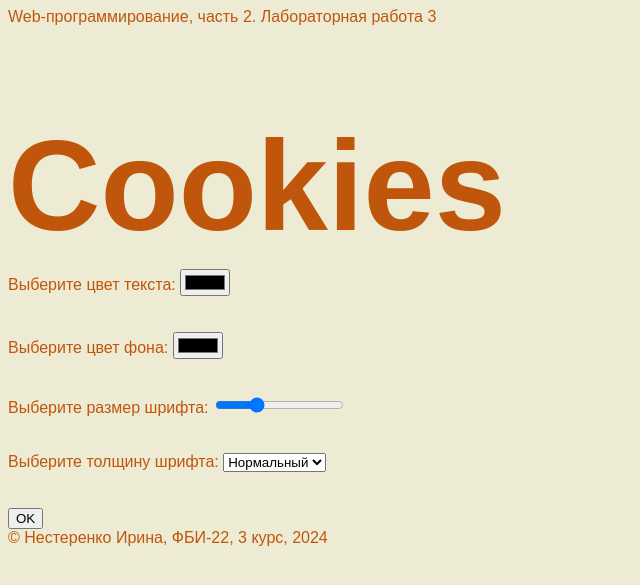
After one commit to nstrnkrn/web-programming-labs-2, a Flask app: page /lab3/settings in a window 1280 px wide. The commit adds this page. Shown: the top 585 px of the page, without its empty margins (0-640 px from the left). Run offline with Flask 3, Linux system fonts and the light colour scheme.

Commit message:
Настройки отображения

```diff
--- a/lab3.py
+++ b/lab3.py
@@ -68,3 +68,24 @@ def pay():
 @lab3.route('/lab3/success')
 def success():
     return render_template('lab3/success.html')
+
+
+@lab3.route('/lab3/settings')
+def settings():
+        color = request.args.get('color')
+        background_color = request.args.get('background_color')
+        font_size = request.args.get('font_size')
+        font_weight = request.args.get('font_weight')
+        resp = make_response(render_template('/lab3/settings.html', color = color,
+                                              background_color=background_color,
+                                              font_size=font_size,
+                                              font_weight=font_weight))
+        if color:
+            resp.set_cookie('color', color,)
+        if background_color:
+            resp.set_cookie('background_color', background_color)
+        if font_size:
+            resp.set_cookie('font_size', font_size)
+        if font_weight:
+            resp.set_cookie('font_weight', font_weight)
+        return resp
--- a/templates/base.html
+++ b/templates/base.html
@@ -6,6 +6,26 @@
     <title>Нестеренко Ирина. {% block lab %} {% endblock %}</title>
     <link rel="stylesheet" href="{{url_for('static', filename='main.css')}}">
     <link rel="icon" href="{{ url_for('static', filename='favicon.ico') }}" type="image/x-icon">
+    <style>
+        body{
+            {% if request.cookies.get('color')%}
+            color: {{ request.cookies.get('color') }};
+            {% endif %}
+
+            {% if request.cookies.get('background_color') %}
+            background-color: {{ request.cookies.get('background_color')
+        }};
+        {% endif %}
+
+        {% if request.cookies.get('font_size') %}
+        font-size: {{ request.cookies.get('font_size') }};
+        {% endif %}
+
+        {% if request.cookies.get('font_weight') %}
+        font-weight: {{ request.cookies.get('font_weight') }};
+        {% endif %}
+    }
+    </style>
 </head>
 <body>
     <header>
--- a/templates/lab3/lab3.html
+++ b/templates/lab3/lab3.html
@@ -21,5 +21,9 @@
             <a href="/lab3/order">Заказ напитка</a>
         </li>
 
+        <li>
+            <a href="/lab3/settings">Cookies</a>
+        </li>
+
     </ol>
 {% endblock %}
--- /dev/null
+++ b/templates/lab3/settings.html
@@ -0,0 +1,42 @@
+{% extends "base.html" %}
+
+{% block lab %} Лабораторная работа 3{% endblock %}
+
+{% block main %}
+
+    <h1>Cookies</h1>
+
+    <form>
+        <div>
+            <label class="label" for="color">Выберите цвет текста:</label>
+            <input type="color" id="color" name="color" value="{{ color or ''}}">
+        </div>
+        <br>
+        <br>
+        <div>
+            <label class="label" for="background_color">Выберите цвет фона:</label>
+            <input type="color" id="background_color" name="background_color" value="{{ background_color or '' }}">
+        </div>
+        <br>
+        <br>
+        <div>
+            <label class="label" for="font_size">Выберите размер шрифта:</label>
+            <input type="range" id="font_size" name="font_size" min="10" max="30" value="{{ font_size or '16' }}">
+        </div>
+        <br>
+        <br>
+        <div>
+            <label class="label" for="font_weight">Выберите толщину шрифта:</label>
+            <select id="font_weight" name="font_weight">
+                <option value="normal" {% if font_weight == 'normal' %}selected{% endif %}>Нормальный</option>
+                <option value="bold" {% if font_weight == 'bold' %}selected{% endif %}>Жирный</option>
+            </select>
+        </div>
+        <br>
+        <br>
+
+        <div>
+            <button type="submit">OK</button>
+        </div>
+    </form>
+{% endblock %}
--- a/templates/lab3/success.html
+++ b/templates/lab3/success.html
@@ -4,7 +4,7 @@
 
 {% block main %}
 
-    <h2>«Спасибо, ваш заказ оплачен на сумму {{price}} рублей, ожидайте доставку</h2>
+    <h2>Спасибо, ваш заказ оплачен на сумму {{price}} рублей, ожидайте доставку</h2>
 
     <form>
         <div>
```
